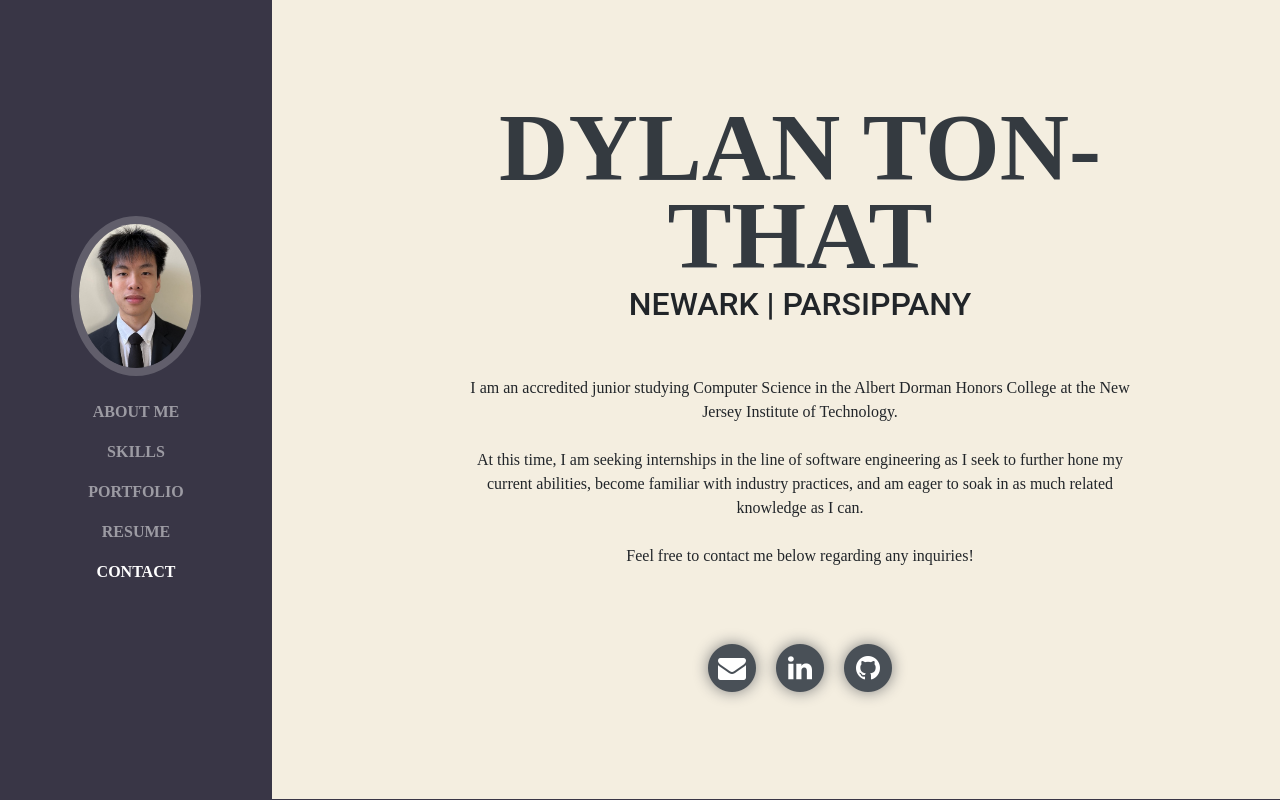
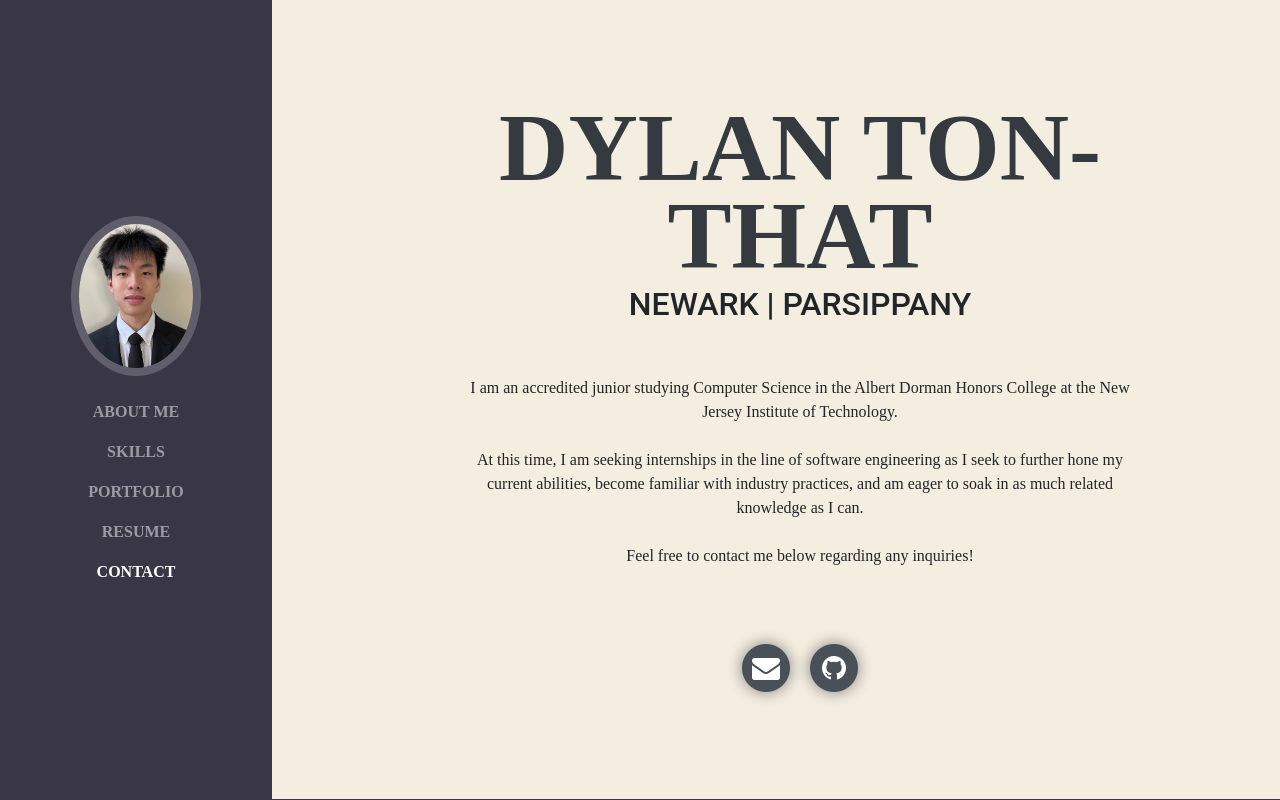
Before and after one commit to dylantonthat/dylantonthat.github.io, a plain HTML site: page index.html in a window 1280 px wide. Shown: the top 800 px of the page. Drawn offline with nearby package versions, Linux system fonts and the light colour scheme; a web font is replaced by a local one.

Commit message:
remove linkedin test

```diff
--- a/index.html
+++ b/index.html
@@ -111,19 +111,7 @@
                                 </span>
                             </a>
                         </li>
-                        <li class="list-inline-item">
-                            <a
-                                href="https://www.linkedin.com/in/dylan-ton-that/"
-                                target="_blank" rel="noopener norefferer"
-                                style="text-decoration:none;">
-                                <span class="fa-stack fa-lg">
-                                    <i class="fa fa-circle fa-stack-2x"
-                                        style="text-shadow: 0 0 15px grey;"></i>
-                                    <i
-                                        class="fa fa-linkedin fa-stack-1x fa-inverse"></i>
-                                </span>
-                            </a>
-                        </li>
+
                         <li class="list-inline-item">
                             <a href="https://github.com/dylantonthat"
                                 target="_blank" rel="noopener norefferer"
```
